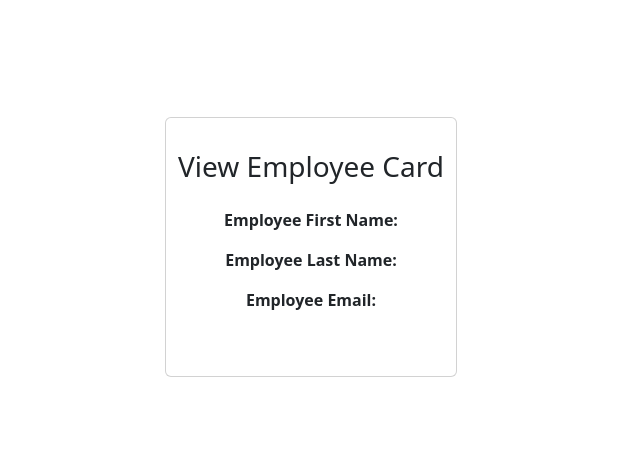
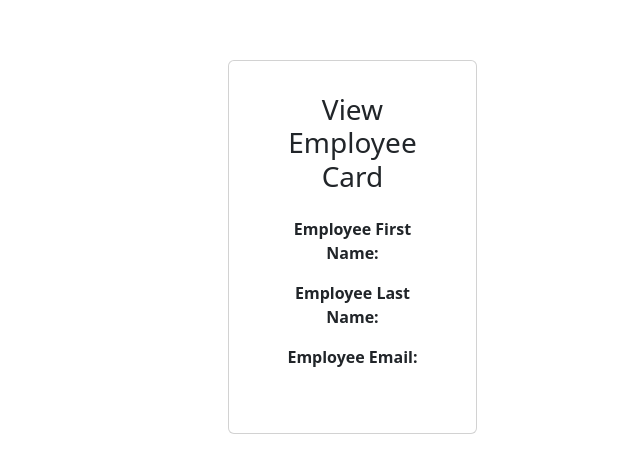
Before and after one commit to yakub43/SpringBoot_Projects, a React (Vite) app in the folder react-frontend/: page / in a window 1280 px wide. Shown: the part 153-626 px from the top of the page, without its empty margins (329-969 px from the left). Built offline with nearby package versions, Linux system fonts and the light colour scheme; no server answers.

Commit message:
Did some modification

```diff
--- a/react-frontend/src/App.jsx
+++ b/react-frontend/src/App.jsx
@@ -8,9 +8,9 @@ function App() {
   const [count, setCount] = useState(0)
 
   return (
-    <>
+    <div className='container'>
      <EmployeeComponent></EmployeeComponent>
-    </>
+    </div>
   )
 }
 
--- a/react-frontend/src/component/EmployeeComponent.jsx
+++ b/react-frontend/src/component/EmployeeComponent.jsx
@@ -28,7 +28,7 @@ class EmployeeComponent extends Component {
     render(){
         return(
             <div>
-            <div className="container card offsetmd-3" >
+            <div className="card offset-md-3" >
                 <h3 className="text-center">View Employee Card</h3>
                 <div className="card-body" >
                     <div className="row" >
```
